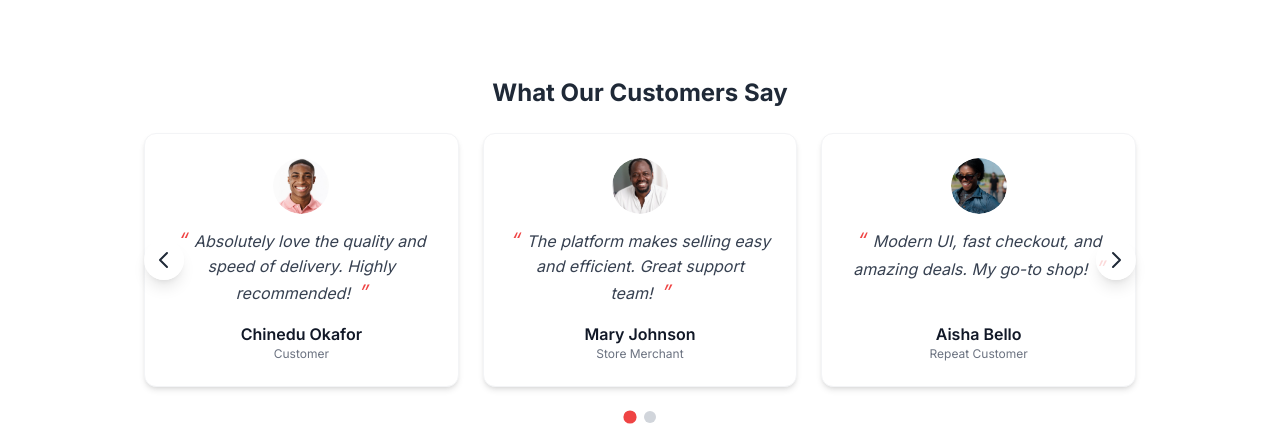
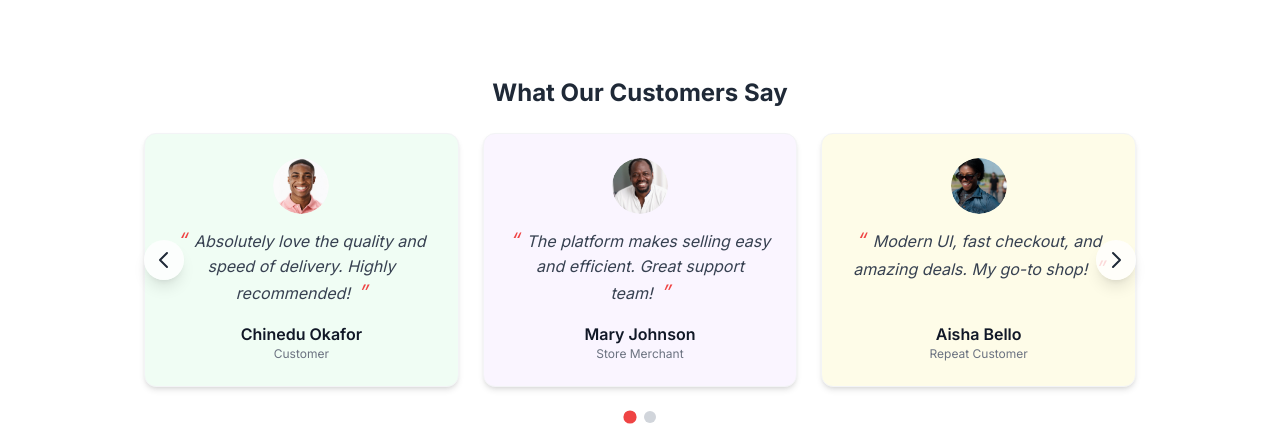
Before and after one commit to Craigmindset/newwebshopella, a Next.js app: page / in a window 1280 px wide. Shown: the part 2961-3398 px from the top of the page. Built offline with nearby package versions, Linux system fonts and the light colour scheme.

Commit message:
update home

```diff
--- a/components/TestimonialGrid.tsx
+++ b/components/TestimonialGrid.tsx
@@ -49,6 +49,12 @@ export default function TestimonialGrid() {
   const startIdx = slide * perPage;
   const visibleTestimonials = testimonials.slice(startIdx, startIdx + perPage);
 
+  const bgColors = [
+    "bg-green-50",
+    "bg-purple-50",
+    "bg-yellow-50"
+  ];
+
   return (
     <section className="w-full max-w-5xl mx-auto py-8 px-4">
       <h2 className="text-2xl font-bold text-center mb-6 text-gray-800">
@@ -59,7 +65,7 @@ export default function TestimonialGrid() {
           {visibleTestimonials.map((t, idx) => (
             <div
               key={startIdx + idx}
-              className="bg-white rounded-xl shadow-md p-6 flex flex-col items-center text-center border border-gray-100 hover:shadow-lg transition-all duration-200 hover:scale-95"
+              className={`${bgColors[(startIdx + idx) % bgColors.length]} rounded-xl shadow-md p-6 flex flex-col items-center text-center border border-gray-100 hover:shadow-lg transition-all duration-200 hover:scale-95`}
             >
               <div className="w-14 h-14 mb-3 rounded-full overflow-hidden flex items-center justify-center">
                 <Image
```
